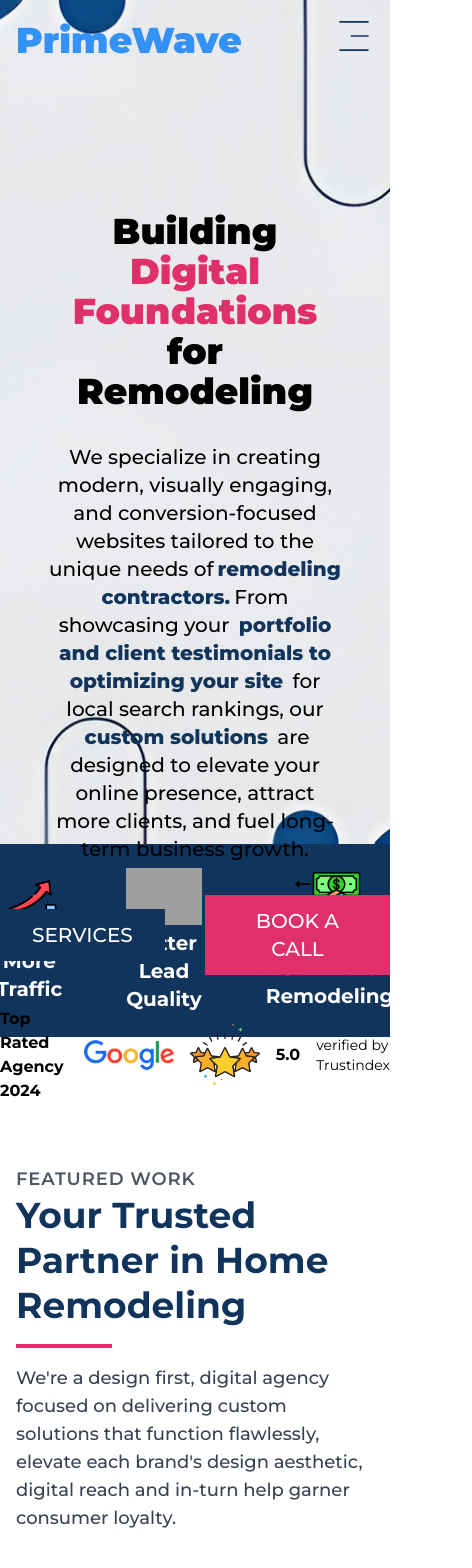
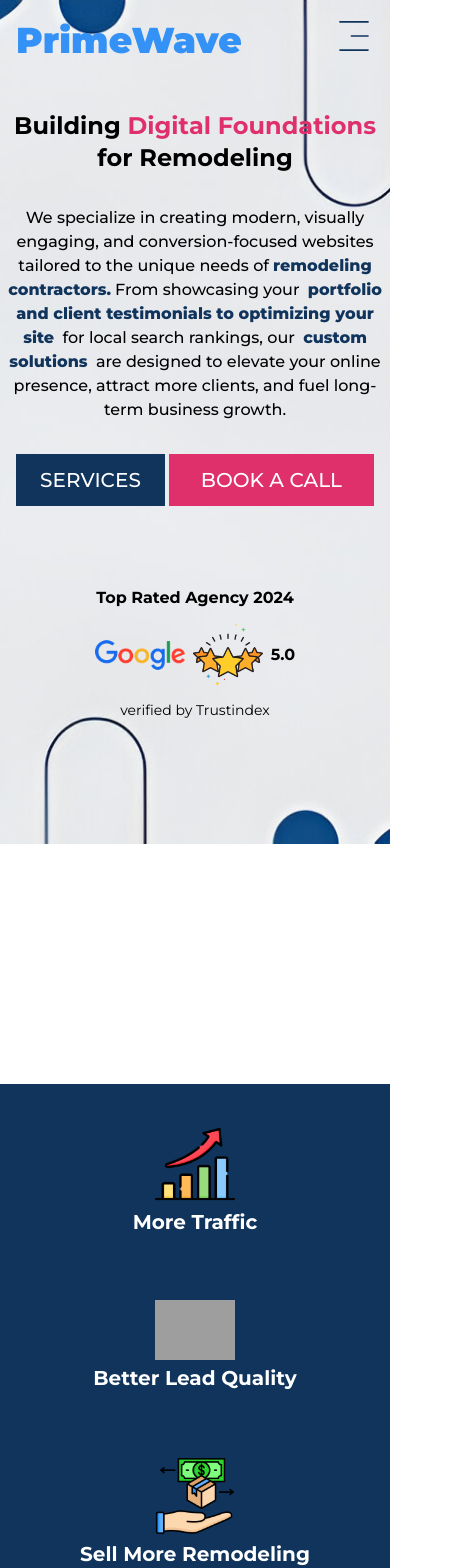
Before and after one commit to naymHdev/primewave-solutions, a Next.js app: page / in a window 390 px wide. Shown: the top 1568 px of the page, 472 px wide, since content can reach past the window. Built offline with nearby package versions, Linux system fonts and the light colour scheme; grey boxes are pictures that could not be loaded.

Commit message:
[updated] footer

```diff
--- a/src/components/Pages/ContactUs/ContactUs.jsx
+++ b/src/components/Pages/ContactUs/ContactUs.jsx
@@ -10,7 +10,7 @@ const ContactUs = () => {
         details="We're passionate about innovation, brilliant ideas, and the execution that brings it all together in one beautiful experience. If you are too, call or send us an email to get started."
       />
       <div className="container mx-auto px-4 md:px-0">
-        <div className=" ml-[293px]">
+        <div className="md:ml-[293px]">
           <Link href="/contact">
             <button className="text-white bg-secondary px-8 py-3 font-medium text-xl">
               CONTACT US
--- a/src/components/banner/Banner.jsx
+++ b/src/components/banner/Banner.jsx
@@ -16,13 +16,13 @@ const Banner = () => {
           quality={100}
         />
       </div>
-      <div className="absolute top-1/4">
-        <div className=" text-center w-9/12 mx-auto">
-          <h1 className="text-4xl text-black font-black">
+      <div className="absolute md:top-1/4 top-[110px]">
+        <div className=" text-center px-1 md:w-9/12 mx-auto">
+          <h1 className="text-2xl md:text-4xl text-black font-bold">
             Building <span className="text-primary">Digital Foundations</span>{" "}
             for Remodeling
           </h1>
-          <p className=" text-black text-center mt-8 font-medium text-xl">
+          <p className=" text-black text-center mt-8 font-medium md:text-xl">
             We specialize in creating modern, visually engaging, and
             conversion-focused websites tailored to the unique needs of
             <span className="font-extrabold text-secondary px-1">
@@ -40,18 +40,21 @@ const Banner = () => {
             and fuel long-term business growth.
           </p>
         </div>
-        <div className="flex items-center justify-center gap-10 mt-8">
-          <button className="text-white bg-secondary px-8 py-3 font-medium text-xl">
+        <div className="flex items-center justify-center gap-1 md:gap-6 mt-8">
+          <button className="text-white bg-secondary px-6 py-3 font-medium text-xl">
             SERVICES
           </button>
           <button className="text-white bg-primary px-8 py-3 font-medium text-xl">
             BOOK A CALL
           </button>
         </div>
-        <div className="flex items-center justify-center gap-4 mt-8">
+        <div className=" flex flex-wrap items-center justify-center md:gap-4 md:mt-8 mt-20 md:w-full w-8/12 mx-auto">
+          <div>
             <h2 className="text-black font-bold">
               Top Rated Agency {currentYear}
             </h2>
+          </div>
+          <div className=" flex items-center gap-2">
             <Image
               src="/icons/google-text.png"
               alt="Google Text Logo"
@@ -69,11 +72,14 @@ const Banner = () => {
               quality={100}
             />
             <h2 className="text-black font-bold">5.0</h2>
+          </div>
+          <div>
             <p className="text-sm text-black">verified by Trustindex</p>
           </div>
         </div>
+      </div>
 
-      <section className="bg-secondary flex items-center justify-center gap-16 py-6">
+      <section className="bg-secondary md:mt-0 mt-60 grid md:flex items-center justify-center gap-16 py-10 md:py-6">
         <div className="flex items-center flex-col text-center">
           <Image
             src="/icons/growth.png"
--- a/src/components/common/SectionName.jsx
+++ b/src/components/common/SectionName.jsx
@@ -1,7 +1,7 @@
 const SectionName = ({ name, title, details }) => {
   return (
     <>
-      <div className="container mx-auto px-4 md:px-0 py-8 md:py-12 mt-24">
+      <div className="container mx-auto px-4 md:px-0 py-8 md:py-12 mt-6 md:mt-24">
         <section className="grid grid-cols-1 md:grid-cols-7">
           <div className="col-span-full md:col-span-2">
             <h3 className="text-gray-600 text-lg font-semibold tracking-wider uppercase">
--- a/src/components/layout/Footer/Footer.jsx
+++ b/src/components/layout/Footer/Footer.jsx
@@ -125,8 +125,8 @@ const Footer = () => {
           </footer>
 
           {/* Bottom Footer Section */}
-          <footer className="border border-[#1D1D1D] py-6 px-1 grid grid-cols-1 md:grid-cols-3 items-center space-y-5 md:space-y-0">
-            <div className="text-white font-medium md:font-semibold flex space-x-4 items-center">
+          <footer className="border border-[#1D1D1D] py-3 md:py-6 px-1 grid grid-cols-1 md:grid-cols-3 items-center space-y-3 md:space-y-0">
+            <div className="text-white font-medium md:font-semibold hidden md:flex space-x-4 items-center">
               <Link href="#" className="hover:text-legendary">
                 Privacy Policy
               </Link>
@@ -135,7 +135,7 @@ const Footer = () => {
               </Link>
             </div>
 
-            <div className=" flex items-center justify-start md:justify-center relative">
+            <div className=" hidden md:flex items-center justify-start md:justify-center relative">
               <div className=" rounded-full p-1 bg-white text-black absolute -left-3 md:left-[68px]">
                 <BsShieldLockFill />
               </div>
@@ -146,7 +146,7 @@ const Footer = () => {
                 PROTECTED
               </div>
             </div>
-            <div className=" flex items-center justify-start md:justify-end gap-2 text-white text-lg font-medium md:font-semibold">
+            <div className=" flex items-center justify-center md:justify-end gap-2 text-white text-sm md:text-lg font-medium md:font-semibold">
               <h3>PrimeWave</h3>
               <h2>
                 <FaRegCopyright />
```
Lines whose indentation alone changed are shown as unchanged.
